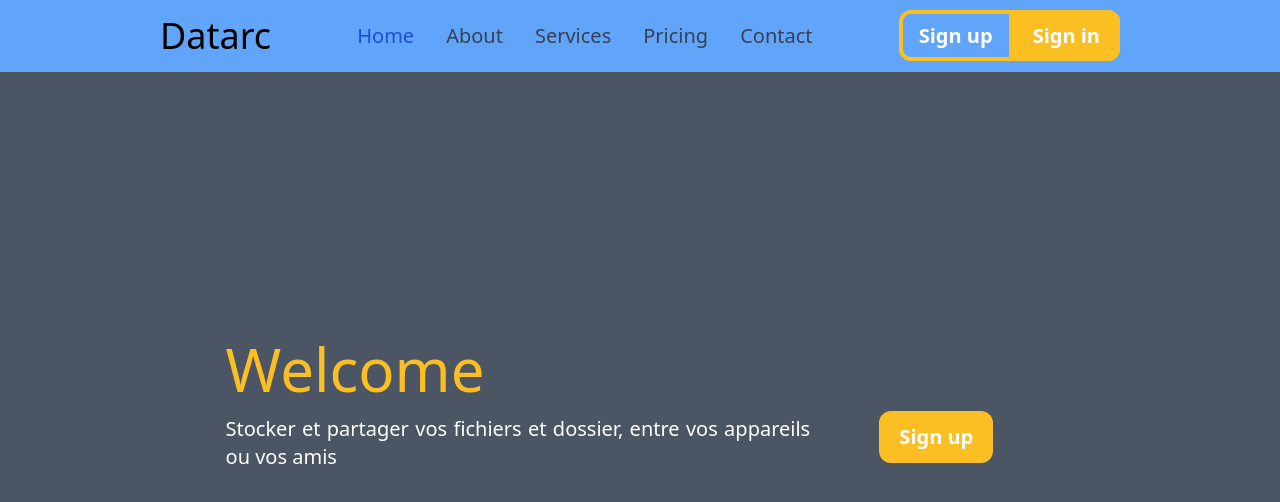
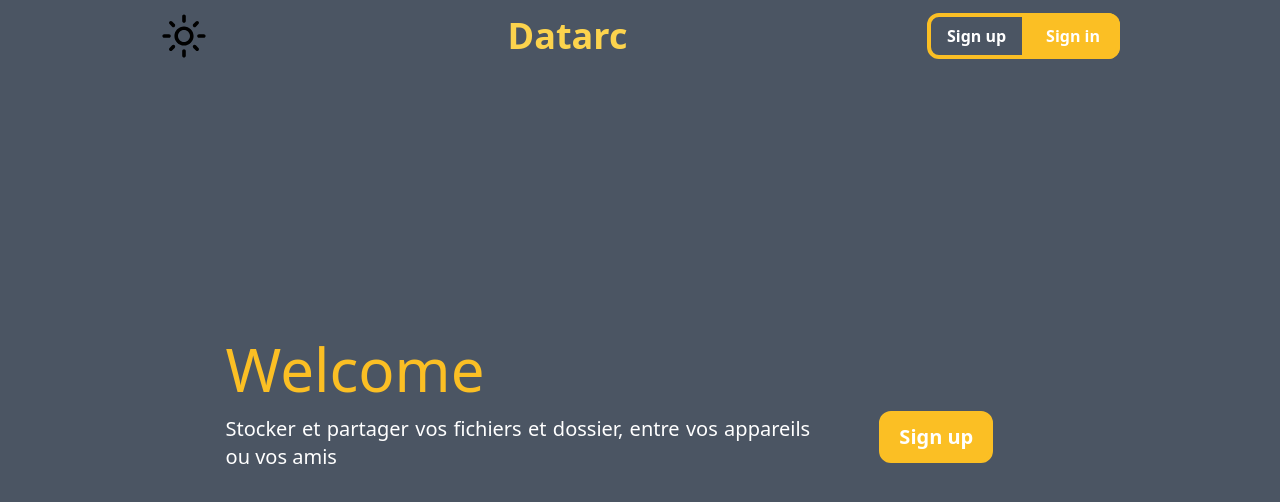
Before and after one commit to HE-Arc/datarc, a Vue app in the folder front/: page / in a window 1280 px wide. Shown: the top 502 px of the page. Built offline with nearby package versions, Linux system fonts and the light colour scheme; a web font is replaced by a local one.

Commit message:
refactor<#2> add dark mode switch

```diff
--- a/front/src/components/NavigationBar.vue
+++ b/front/src/components/NavigationBar.vue
@@ -1,30 +1,31 @@
 <template>
-    <div class="w-full bg-blue-400">
+    <div class="w-full dark:bg-blue-500">
         <div class="w-3/4 container flex justify-between items-center mx-auto">
-            <div class="title text-4xl py-4">
+            <div class="">
+                <div class="cursor-pointer" @click="toggleDarkMode">
+                    <svg xmlns="http://www.w3.org/2000/svg" enable-background="new 0 0 20 20" height="48px" viewBox="0 0 20 20" width="48px" fill="#000000" v-if="!this.darkMode">
+                        <rect fill="none" height="20" width="20"/>
+                        <path d="M10,7.5c1.38,0,2.5,1.12,2.5,2.5s-1.12,2.5-2.5,2.5S7.5,11.38,7.5,10S8.62,7.5,10,7.5z M10,6c-2.21,0-4,1.79-4,4s1.79,4,4,4 s4-1.79,4-4S12.21,6,10,6L10,6z M3.75,10.75c0.41,0,0.75-0.34,0.75-0.75c0-0.41-0.34-0.75-0.75-0.75h-2C1.34,9.25,1,9.59,1,10 s0.34,0.75,0.75,0.75H3.75z M18.25,10.75c0.41,0,0.75-0.34,0.75-0.75c0-0.41-0.34-0.75-0.75-0.75h-2c-0.41,0-0.75,0.34-0.75,0.75 s0.34,0.75,0.75,0.75H18.25z M9.25,3.75C9.25,4.16,9.59,4.5,10,4.5c0.41,0,0.75-0.34,0.75-0.75v-2C10.75,1.34,10.41,1,10,1 S9.25,1.34,9.25,1.75V3.75z M13.89,5.05c-0.29,0.29-0.29,0.77,0,1.06s0.77,0.29,1.06,0l1.06-1.06c0.29-0.29,0.29-0.77,0-1.06 c-0.29-0.29-0.77-0.29-1.06,0L13.89,5.05z M3.99,14.95c-0.29,0.29-0.29,0.77,0,1.06s0.77,0.29,1.06,0l1.06-1.06 c0.29-0.29,0.29-0.77,0-1.06c-0.29-0.29-0.77-0.29-1.06,0L3.99,14.95z M5.05,6.11c0.29,0.29,0.77,0.29,1.06,0s0.29-0.77,0-1.06 L5.05,3.99c-0.29-0.29-0.77-0.29-1.06,0s-0.29,0.77,0,1.06L5.05,6.11z M14.95,16.01c0.29,0.29,0.77,0.29,1.06,0s0.29-0.77,0-1.06 l-1.06-1.06c-0.29-0.29-0.77-0.29-1.06,0c-0.29,0.29-0.29,0.77,0,1.06L14.95,16.01z M9.25,18.25C9.25,18.66,9.59,19,10,19 c0.41,0,0.75-0.34,0.75-0.75v-2c0-0.41-0.34-0.75-0.75-0.75s-0.75,0.34-0.75,0.75V18.25z"/>
+                    </svg>
+                    <svg xmlns="http://www.w3.org/2000/svg" enable-background="new 0 0 20 20" height="48px" viewBox="0 0 20 20" width="48px" fill="#000000" v-if="this.darkMode">
+                        <g>
+                            <rect fill="none" height="20" width="20" x="0"/>
+                        </g>
+                        <g>
+                            <g>
+                                <path d="M15.46,13.85c-1.73,0-4.6-0.93-6.08-3.8C7.75,6.89,9.03,4.11,9.76,3C6,3.13,3,6.21,3,9.99c0,0.4,0.04,0.78,0.1,1.16 C3.39,11.06,3.69,11,4,11c0.03,0,0.06,0.01,0.09,0.01C4.04,10.68,4,10.34,4,9.99c0-2.63,1.67-4.85,4.03-5.67 c-0.52,1.53-0.79,3.76,0.46,6.18c1.2,2.33,3.32,3.66,5.31,4.14C12.74,15.51,11.41,16,10.01,16c-0.64,0-1.25-0.1-1.83-0.29 C8,16.03,7.76,16.3,7.46,16.52C8.25,16.82,9.11,17,10.01,17c2.45,0,4.6-1.26,5.86-3.17C15.74,13.85,15.6,13.85,15.46,13.85z"/>
+                                <path d="M7.5,14.5C7.5,13.67,6.83,13,6,13l-0.27,0C5.38,12.4,4.74,12,4,12c-1.1,0-2,0.9-2,2c0,1.1,0.9,2,2,2c0.53,0,1.54,0,2,0 C6.83,16,7.5,15.33,7.5,14.5z"/>
+                            </g>
+                        </g>
+                    </svg>
+                </div>
+            </div>
+
+            <div class="logo text-yellow-300 font-bold text-4xl py-4">
                 Datarc
             </div>
-            <div class="" v-if="bool">
-                <ul class="flex flex-col mt-4 md:flex-row md:space-x-8 md:mt-0 md:text-sm md:font-medium">
-                    <li>
-                    <a href="#" class="block py-2 pr-4 pl-3 text-white bg-blue-700 rounded md:bg-transparent md:text-blue-700 md:p-0 dark:text-white" aria-current="page">Home</a>
-                    </li>
-                    <li>
-                    <a href="#" class="block py-2 pr-4 pl-3 text-gray-700 border-b border-gray-100 hover:bg-gray-50 md:hover:bg-transparent md:border-0 md:hover:text-blue-700 md:p-0 dark:text-gray-400 md:dark:hover:text-white dark:hover:bg-gray-700 dark:hover:text-white md:dark:hover:bg-transparent dark:border-gray-700">About</a>
-                    </li>
-                    <li>
-                    <a href="#" class="block py-2 pr-4 pl-3 text-gray-700 border-b border-gray-100 hover:bg-gray-50 md:hover:bg-transparent md:border-0 md:hover:text-blue-700 md:p-0 dark:text-gray-400 md:dark:hover:text-white dark:hover:bg-gray-700 dark:hover:text-white md:dark:hover:bg-transparent dark:border-gray-700">Services</a>
-                    </li>
-                    <li>
-                    <a href="#" class="block py-2 pr-4 pl-3 text-gray-700 border-b border-gray-100 hover:bg-gray-50 md:hover:bg-transparent md:border-0 md:hover:text-blue-700 md:p-0 dark:text-gray-400 md:dark:hover:text-white dark:hover:bg-gray-700 dark:hover:text-white md:dark:hover:bg-transparent dark:border-gray-700">Pricing</a>
-                    </li>
-                    <li>
-                    <a href="#" class="block py-2 pr-4 pl-3 text-gray-700 hover:bg-gray-50 md:hover:bg-transparent md:border-0 md:hover:text-blue-700 md:p-0 dark:text-gray-400 md:dark:hover:text-white dark:hover:bg-gray-700 dark:hover:text-white md:dark:hover:bg-transparent">Contact</a>
-                    </li>
-                </ul>
-            </div>
             <div class="">
-                <ul class="flex flex-col mt-4 md:flex-row md:mt-0 md:text-sm md:font-medium">
+                <ul class="flex flex-row mt-4 md:mt-0">
                     <li>
                         <router-link to="register" class="btn btn-yellow bg-transparent rounded-r-none">Sign up</router-link>
                     </li>
@@ -44,16 +45,22 @@ export default {
     data(){
         return {
             bool: true,
+            darkMode: false,
         }
     },
-    methods: {},
+    methods: {
+        toggleDarkMode(){
+            document.documentElement.classList.toggle('dark');
+            this.darkMode = !this.darkMode;
+        },
+    },
 
     components: {},
+    mounted(){
+        this.darkMode = document.documentElement.classList.contains('dark');
+    }
 };
 </script>
 
 <style>
-li{
-    @apply text-xl;
-}
 </style>
```
